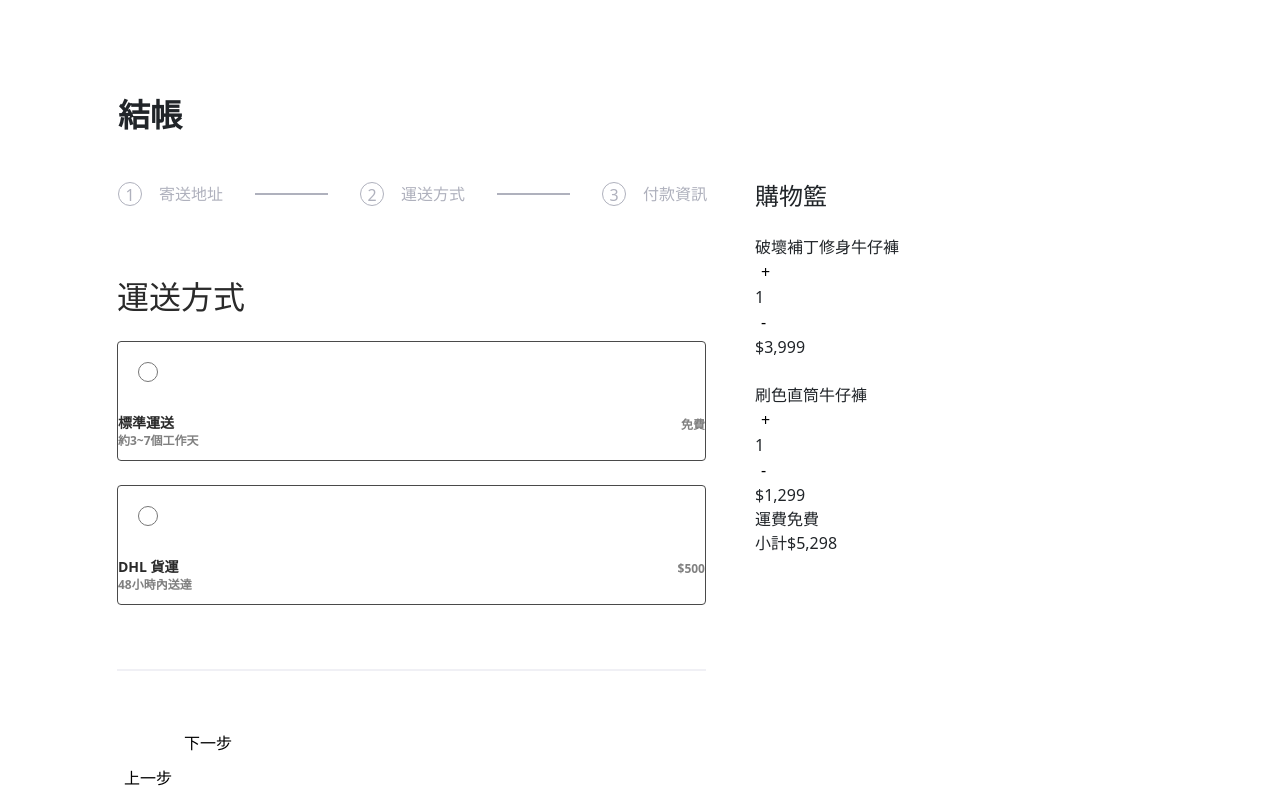
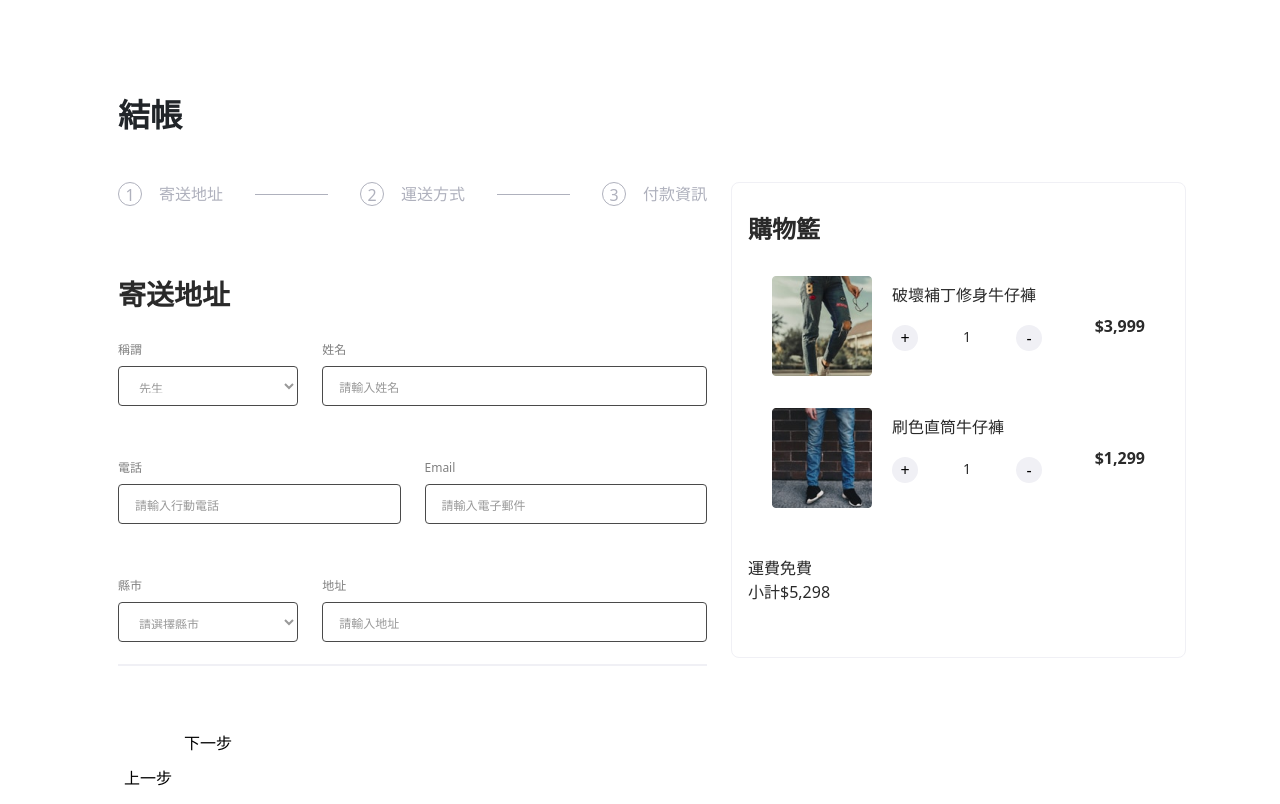
Before and after one commit to yuanliif/AC-shoppingcart-vue, a Vue app: page /#/main in a window 1280 px wide. Built offline with nearby package versions, Linux system fonts and the light colour scheme.

Commit message:
cart-item+inputGroup

```diff
--- a/src/Assets/styles/all.scss
+++ b/src/Assets/styles/all.scss
@@ -2,5 +2,7 @@
 @import "./scss/reset.scss";
 @import "./scss/color.scss";
 @import "./scss/stepper.scss";
+@import "./scss/inputgroup.scss";
 @import "./scss/address.scss";
-@import "./scss/delivery.scss"
+@import "./scss/delivery.scss";
+@import "./scss/cart-item.scss";
--- a/src/Assets/styles/scss/_address.scss
+++ b/src/Assets/styles/scss/_address.scss
@@ -1,5 +1,3 @@
-@import "./inputgroup";
-
 .form-container input {
   @include input;
   &::-webkit-input-placeholder {
--- a/src/Assets/styles/scss/_basic.scss
+++ b/src/Assets/styles/scss/_basic.scss
@@ -3,7 +3,7 @@
   border-radius: 4px;
   height: 40px;
   width: 100%;
-  padding: 0.75rem 1rem;
+  padding: 12px 16px;
   background-color: var(--body-bg);
 }
 @mixin border {
--- /dev/null
+++ b/src/Assets/styles/scss/_cart-item.scss
@@ -0,0 +1,45 @@
+.cart-list {
+  margin: 0 0 16px;
+  padding: 32px 24px 0;
+  .item {
+    margin: 0 0 32px;
+    display: flex;
+    img {
+      width: 100px;
+    }
+    .item-content {
+      width: 100%;
+      line-height: 1.5rem;
+      margin-left: 20px;
+      display: flex;
+      justify-content: space-between;
+      align-items: center;
+      .item-wrapper{
+        width: 150px;
+      }
+      span {
+        line-height: 1.375rem;
+        font-weight: bold;
+      }
+      .button-wrapper {
+        width: 100%;
+        display: flex;
+        flex-direction: row;
+        justify-content: space-between;
+        margin: 18px 0;
+        > button {
+          width: 26px;
+          height: 26px;
+          background-color: var(--light-gray);
+          border-radius: 50%;
+        }
+        > p {
+          margin: 0 5px;
+          font-size: 0.875rem;
+          width: 50px;
+          text-align: center;
+        }
+      }
+    }
+  }
+}
--- a/src/Assets/styles/scss/_delivery.scss
+++ b/src/Assets/styles/scss/_delivery.scss
@@ -1,8 +1,6 @@
-@import "./inputgroup";
 
 .delivery-method .form-row {
   display: flex;
-  flex-flow: row nowrap;
   border-radius: 4px;
   @include border();
   input[type="radio"] {
@@ -22,23 +20,18 @@
     flex-direction: column;
     margin: 11px 20px 11px 0px;
     font-weight: bold;
+    font-size: 0.75rem;
     color: var(--main-font);
     span {
-      font-size: 0.75rem;
-      line-height: 1rem;
       color: var(--label-gray);
     }
     .wrapper-item {
       display: flex;
-      flex-direction: row;
       justify-content: space-between;
       p {
-        line-height: 1.25rem;
         font-size: .875rem;
       }
       span {
-        line-height: 1rem;
-        font-size: 0.75rem;
         align-self: flex-end;
       }
     }
--- a/src/Assets/styles/scss/_inputgroup.scss
+++ b/src/Assets/styles/scss/_inputgroup.scss
@@ -3,18 +3,18 @@
   width: 100%;
   .form-title {
     margin: 24px 0;
+    font-weight: bold;
     color: var(--main-font);
   }
   .form-container {
     height: 100%;
+    width: 100%;
     border-bottom: 2px solid var(--light-gray);
     &:last-child {
       margin-bottom: 32px;
     }
     .form-row {
       margin-bottom: 48px;
-      display: flex;
-      flex-direction: column;
       > label {
         font-size: 0.75rem;
         line-height: 1rem;
--- a/src/Assets/styles/scss/_stepper.scss
+++ b/src/Assets/styles/scss/_stepper.scss
@@ -2,7 +2,7 @@
   @for $i from 1 through $num {
     &:nth-child(#{$i}) .circle-container::before {
       content: "#{($i + 1) / 2}";
-      line-height: 24px;
+      line-height: 1.5rem;
     }
   }
 }
@@ -31,7 +31,6 @@
       text-align: center;
       + p {
         line-height: 2rem;
-        font-size: 1rem;
         margin-left: 9px;
         color: var(--disable-gray);
       }
@@ -40,8 +39,7 @@
   .connect-line {
     display: block;
     width: 100%;
-    height: 2px;
+    height: 1px;
     background-color: var(--disable-gray);
-    line-height: 1rem;
   }
 }
--- a/src/components/MainCartItems.vue
+++ b/src/components/MainCartItems.vue
@@ -1,7 +1,7 @@
 <template>
   <ul class="cart-list">
     <li class="item">
-      <img src="" alt="" class="item-avatar" />
+      <img src="./../assets/images/ripped-jeans@2x.png" alt="" class="item-avatar" />
       <div class="item-content">
         <div class="item-wrapper">
           <p>破壞補丁修身牛仔褲</p>
@@ -15,7 +15,7 @@
       </div>
     </li>
     <li class="item">
-      <img src="" alt="" class="item-avatar" />
+      <img src="./../assets/images/straight-jeans@2x.png" alt="" class="item-avatar" />
       <div class="item-content">
         <div class="item-wrapper">
           <p>刷色直筒牛仔褲</p>
--- a/src/components/MainInputAddress.vue
+++ b/src/components/MainInputAddress.vue
@@ -1,8 +1,8 @@
 <template>
-  <div class="part" style="display:none">
-    <h3 class="form-title fw-bold">寄送地址</h3>
+  <div class="part" >
+    <h3 class="form-title">寄送地址</h3>
     <div class="form-container address-method">
-      <div class="row d-flex justify-content-between gx-4">
+      <div class="row">
         <div class="col-4">
           <div class="form-row">
             <label for="">稱謂</label>
@@ -22,7 +22,7 @@
           </div>
         </div>
       </div>
-      <div class="row d-flex justify-content-between gx-4">
+      <div class="row">
         <div class="col">
           <div class="form-row">
             <label for="">電話</label
@@ -36,7 +36,7 @@
           </div>
         </div>
       </div>
-      <div class="row d-flex justify-content-between gx-4">
+      <div class="row">
         <div class="col-4">
           <div class="form-row">
             <label for="">縣市</label>
--- a/src/components/MainInputDelivery.vue
+++ b/src/components/MainInputDelivery.vue
@@ -1,6 +1,6 @@
 <template>
-  <div class="part" >
-    <h2 class="form-title">運送方式</h2>
+  <div class="part" style="display:none">
+    <h3 class="form-title">運送方式</h3>
     <div class="form-container delivery-method">
       <div class="form-row">
         <input type="radio" name="delivery" />
--- a/src/components/MainInputPayment.vue
+++ b/src/components/MainInputPayment.vue
@@ -2,19 +2,28 @@
   <div class="part" style="display:none">
     <h2 class="form-title">付款資訊</h2>
     <div class="form-container payment-method">
-      <div class="form-row">
-        <label for="">持卡人姓名</label
-        ><input type="text" placeholder="John Doe" />
+      <div class="row">
+        <div class="form-row col-12">
+          <label for="">持卡人姓名</label
+          ><input type="text" placeholder="John Doe" />
+        </div>
       </div>
-      <div class="form-row">
-        <label for="">卡號</label
-        ><input type="number" placeholder="1111 2222 3333 4444" />
+      <div class="row">
+        <div class="form-row col-12">
+          <label for="">卡號</label
+          ><input type="text" placeholder="1111 2222 3333 4444" />
+        </div>
       </div>
-      <div class="form-row">
-        <label for="">有效期限</label><input type="text" placeholder="MM/YY" />
-      </div>
-      <div class="form-row">
-        <label for="">CVC / CCV</label><input type="number" placeholder="123" />
+      <div class="row gx-4">
+        <div class="form-row col">
+          <label for="">有效期限</label
+          ><input type="text" placeholder="MM/YY" />
+        </div>
+
+        <div class="form-row col">
+          <label for="">CVC / CCV</label
+          ><input type="text" placeholder="123" />
+        </div>
       </div>
     </div>
   </div>
--- a/src/views/Home.vue
+++ b/src/views/Home.vue
@@ -17,7 +17,7 @@
         <MainButtonGroup />
       </div>
       <div class="right-container col-5">
-        <h4>購物籃</h4>
+        <h4 class="fw-bold">購物籃</h4>
         <!-- items -->
         <MainCartItems />
         <!-- sum -->
@@ -60,7 +60,13 @@ form {
   height: 100%;
   display: flex;
 }
-.input-group {
-
+.right-container {
+  border: var(--light-gray) 1px solid;
+  display: flex;
+  flex-direction: column;
+  border-radius: 8px;
+  padding: 32px 16px 0;
+  color: var(--main-font);
+  background-color: var(--lower-content);
 }
 </style>
```
Also changed, not shown: 1 other file (tests, documents, lock files or other folders).
